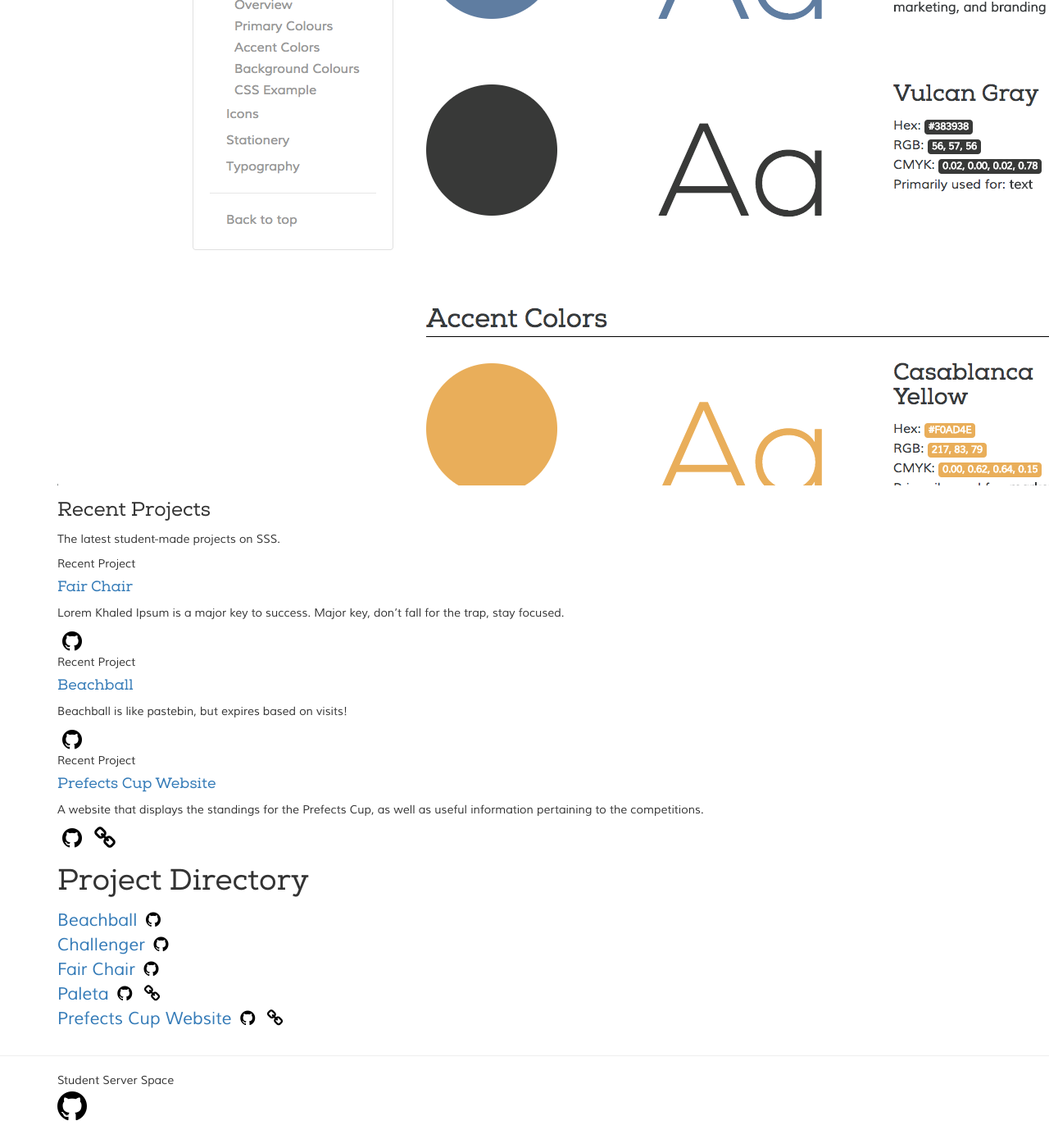
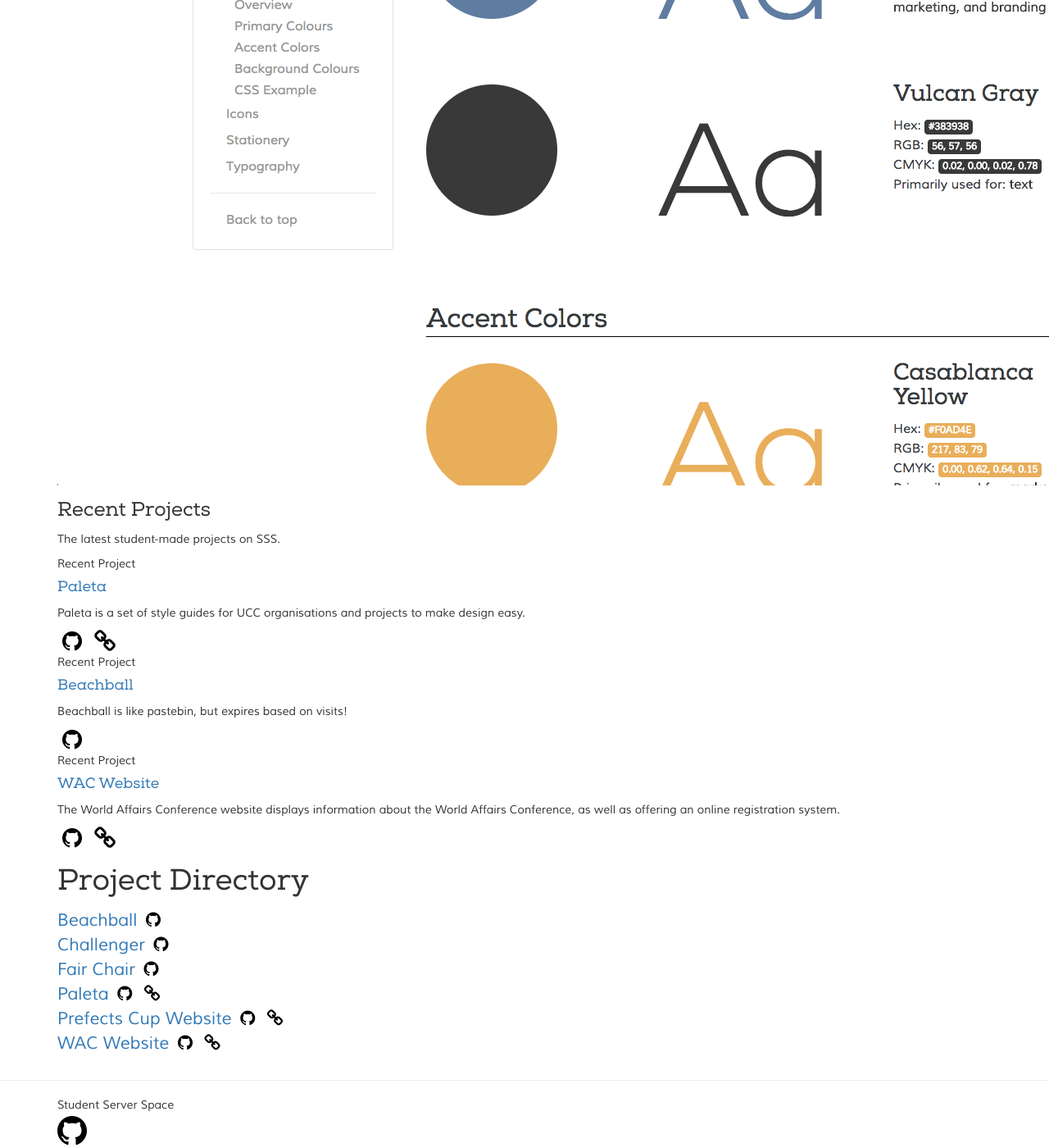
Before and after one commit to mattxwang/sss-website, a Jekyll site: the page built from projects.html, in a window 1280 px wide and 1400 px high, scrolled down 315 px. Shown: the whole window at 82% size. Built offline with Jekyll 4.4.1, drawn with Linux system fonts in a browser that asks for light colours; nearby versions of some CDN libraries; library files that are not in the unit come from our copies; before the commit the page ends 1685 px from its top, so only the background shows below that; some of the changed lines change nothing that is shown.

Commit message:
adds the wac website to the project section!

````diff
--- a/_data/creators.yml
+++ b/_data/creators.yml
@@ -10,3 +10,6 @@
   img: "jacksarick.jpg"
   site: "https://sarick.tech"
   bio: "Jack is an IB2 student who builds amazing things with code, english, metal, and more."
+wacteam:
+  name: "World Affairs Conference Team"
+  bio: "The World Affairs Conference Team is the student-led team behind WAC!"
--- /dev/null
+++ b/_projects/world.ac.md
@@ -0,0 +1,86 @@
+---
+layout: projects
+title: WAC Website
+short: wacwebsite
+permalink: /projects/wac-website/
+github: "malsf21/world.ac"
+website: "http://world.ac"
+img: "wac-1.png"
+creator: wacteam
+description: "The World Affairs Conference website displays information about the World Affairs Conference, as well as offering an online registration system."
+---
+# [world.ac](http://world.ac)
+[![Build Status](https://travis-ci.org/malsf21/world.ac.svg?branch=master)](https://travis-ci.org/malsf21/world.ac)
+
+## The World Affairs Conference Website
+
+Hello there! Welcome to the repository for the World Affairs Conference (WAC).
+
+## What is WAC?
+
+According to our website,
+
+> The World Affairs Conference (WAC) is Canada's oldest annual student-run current affairs conference.
+
+WAC is an annual event where thousands of students in Ontario gather to hear some of the brightest minds in Canada (and in the world) discuss important current affairs topics, such as technology, politics, and ethics.
+
+## What Does This Website Do?
+
+Good question! This website displays information about WAC for delegates, advisors, and speakers. Hopefully, we make it easy for all of you to learn about what exactly WAC is, what it's about, when it is, and all those other useful tidbits of information.
+
+In addition, we also do registration through the website (though that source code will be closed-source, for now). It makes it easier for advisors to register for WAC, and also means we cut down less trees. Awesome!
+
+## Development Notes
+
+So you want to contribute to WAC? Great! We're aiming to have a full documentation set on how to edit this website, but in the meanwhile, we have a little guide for you.
+
+### Quick Pointers
+
+* Our production-ready version of the website is stored in `stable`, which is available for viewing at [world.ac](http://world.ac).
+* All other branches are not officially available on the web. Instead, you'll have to build and run them yourself. Refer to our setup section for more information.
+
+### Setup
+
+*Note: This guide assumes you're using a unix system. If you aren't (e.g. Windows), this setup method is currently unsupported, but we'll come up with one soon*.
+
+Setup is dead simple. If you can cut and paste commands, you can have it up within minutes.
+
+First thing you need is the repository. Clone it with this command:
+
+```bash
+git clone --depth=1 https://github.com/malsf21/world.ac.git &&
+cd world.ac
+```
+
+To setup your machine to run the server, you'll need the tools of the trade. The tools we use are:
+
+* [Ruby](https://www.ruby-lang.org/en/), to run [Jekyll](https://jekyllrb.com)
+* [Jekyll](https://jekyllrb.com), to build and run the website
+* [Sass](http://sass-lang.com/), to write CSS better
+* [Git](https://git-scm.com/), to clone this repository
+* A Browser, to view the website of course!
+
+If you're using a UCC computer, Ruby comes pre-installed. That makes installing our dependencies pretty easy! (If you don't have ruby installed, you can find instructions [on their website](https://www.ruby-lang.org/en/)). To install `jekyll` and `sass`, our two ruby dependencies, simply type:
+
+```bash
+sudo gem install jekyll sass
+```
+
+It will ask you for your password, just so it can install things properly. Once it's done, you're ready to build!
+
+Next step is to setup the server. Just run `./setup.sh`. Boom. Done.
+
+To actually see the website, run `start.sh`. Visit what follows the "Server address:" line (which is normally [http://127.0.0.1:4000/](http://127.0.0.1:4000/), but that might change soon)!
+
+**TL;DR:** copypaste this into Terminal:
+
+```bash
+git clone --depth=1 https://github.com/malsf21/world.ac.git &&
+cd world.ac &&
+./setup.sh &&
+./start.sh
+```
+
+*Note: On `dev`/`master` branches, it might be be `127.0.0.1:4000/wactest/` or `127.0.0.1:4000/wac/`, but on `stable` branches it will most likely be just `127.0.0.1:4000`. Double check just to be sure!*
+
+And voila! Everything should work for you. If something isn't, please let one of us on our [issues tracker](https://github.com/malsf21/world.ac/issues).
````
Also changed, not shown: img/projects/wac-1.png (added).
